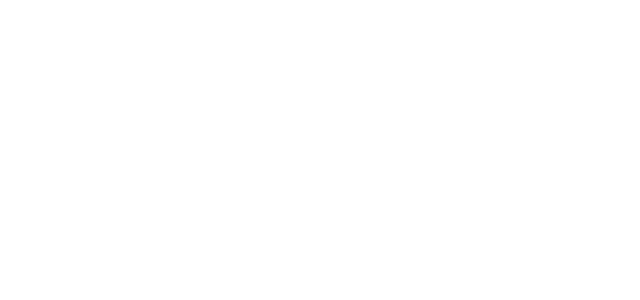
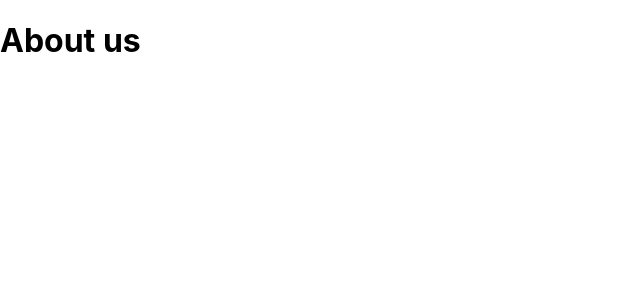
Before and after one commit to arturcp/star-track-react-site, a React (Create React App) app: page /about in a window 1280 px wide. Shown: the top 300 px of the page, without its empty margins (0-640 px from the left). Built offline with nearby package versions, Linux system fonts and the light colour scheme.

Commit message:
Create about page (#1)

```diff
--- /dev/null
+++ b/src/pages/about/about.js
@@ -0,0 +1,9 @@
+import React, { Component } from 'react'
+
+export default class About extends Component {
+  render() {
+    return(
+      <h1>About us</h1>
+    )
+  }
+}
--- a/src/routes.js
+++ b/src/routes.js
@@ -3,13 +3,13 @@
 import { BrowserRouter, Switch, Route } from 'react-router-dom';
 
 import Home from './pages/home/home';
-// import About from './pages/about';
+import About from './pages/about/about';
 
 const Routes = () => (
   <BrowserRouter>
     <Switch>
       <Route exact path="/" component={Home} />
-      {/* <Route path="/about" component={About} /> */}
+      <Route path="/about" component={About} />
     </Switch>
   </BrowserRouter>
 );
```
Also changed, not shown: 2 other files (tests, documents, lock files or other folders).
